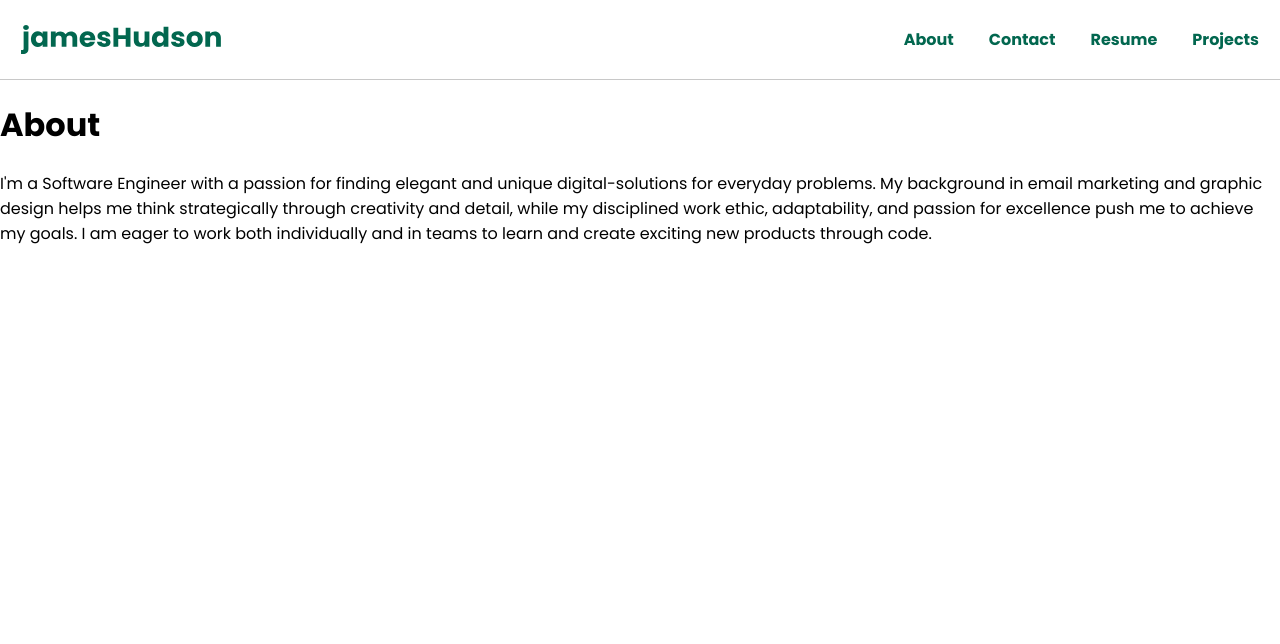
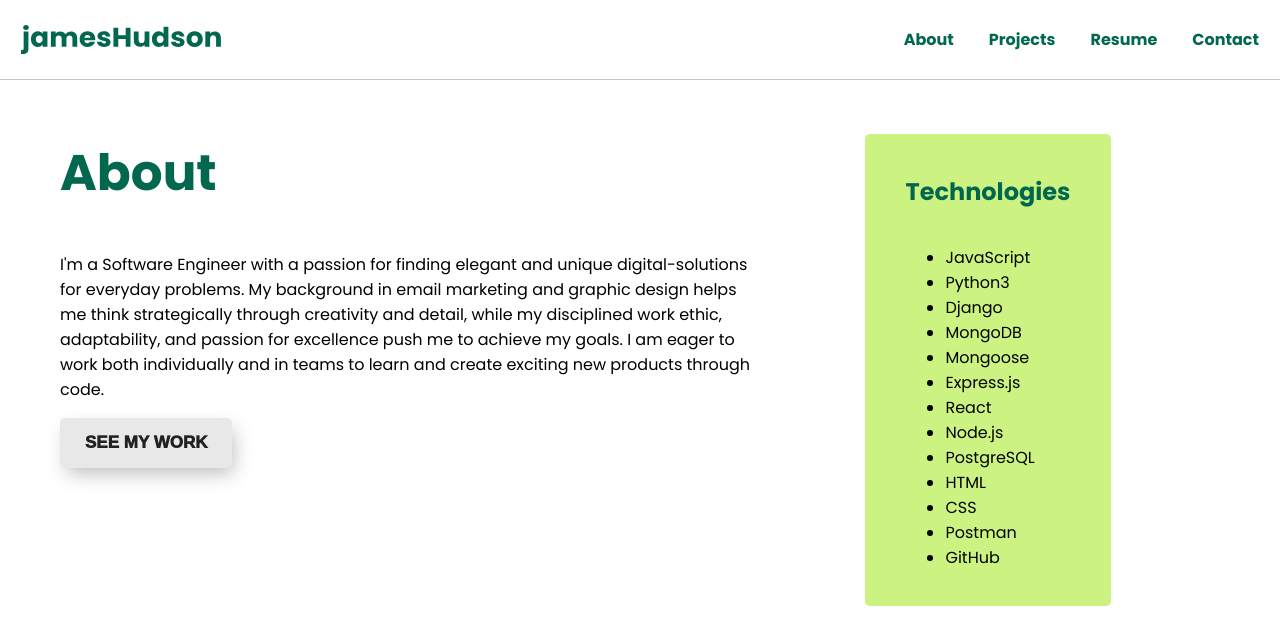
Before and after one commit to jhudson357/portfolio, a React (Create React App) app: page /about in a window 1280 px wide. Shown: the top 644 px of the page. Built offline with nearby package versions, Linux system fonts and the light colour scheme.

Commit message:
add stylying to about page

```diff
--- a/src/App.jsx
+++ b/src/App.jsx
@@ -1,6 +1,6 @@
 import { Routes, Route } from 'react-router-dom'
 import Home from './pages/Home/Home'
-import About from './pages/About'
+import About from './pages/About/About'
 import Contact from './pages/Contact'
 import Resume from './pages/Resume'
 import Projects from './pages/Projects'
--- a/src/components/NavBar/NavBar.jsx
+++ b/src/components/NavBar/NavBar.jsx
@@ -15,9 +15,9 @@ const NavBar = () => {
 
       <ul className={styles.navLinks}>
         <li><Link to='/about' >About</Link></li>
+        <li><Link to='/projects' >Projects</Link></li>
+        <li><Link to='/resume' >Resume</Link></li>
         <li><Link to='/contact' >Contact</Link></li>
-        <li><Link to='/resume' >Resume</Link></li>
-        <li><Link to='/projects' >Projects</Link></li>
       </ul>
 
     </nav>
--- a/src/components/NavBar/NavBar.module.css
+++ b/src/components/NavBar/NavBar.module.css
@@ -34,6 +34,6 @@
 }
 
 a {
-  color: #02674F;
+  color: var(--primary);
   text-decoration: none;
 }
--- /dev/null
+++ b/src/data/technologies.js
@@ -0,0 +1,19 @@
+let technologies = [
+  'JavaScript',
+  'Python3',
+  'Django',
+  'MongoDB',
+  'Mongoose',
+  'Express.js',
+  'React',
+  'Node.js',
+  'PostgreSQL',
+  'HTML',
+  'CSS',
+  'Postman',
+  'GitHub'
+]
+
+export {
+  technologies
+}
--- a/src/index.css
+++ b/src/index.css
@@ -4,16 +4,16 @@
 
 body {
   margin: 0;
-  /* font-family: -apple-system, BlinkMacSystemFont, 'Segoe UI', 'Roboto', 'Oxygen',
-    'Ubuntu', 'Cantarell', 'Fira Sans', 'Droid Sans', 'Helvetica Neue',
-    sans-serif; */
   font-family: 'Poppins', sans-serif;
 
   -webkit-font-smoothing: antialiased;
   -moz-osx-font-smoothing: grayscale;
+
+  --primary: #02674F;
+  --secondary: #CCF381;
 }
 
-code {
+/* code {
   font-family: source-code-pro, Menlo, Monaco, Consolas, 'Courier New',
     monospace;
-}
+} */
--- a/src/pages/About.jsx
+++ /dev/null
@@ -1,12 +0,0 @@
-const About = () => {
-  return (
-    <>
-      <h1>About</h1>
-      <p>
-        I'm a Software Engineer with a passion for finding elegant and unique digital-solutions for everyday problems. My background in email marketing and graphic design helps me think strategically through creativity and detail, while my disciplined work ethic, adaptability, and passion for excellence push me to achieve my goals. I am eager to work both individually and in teams to learn and create exciting new products through code.
-      </p>
-    </>
-  )
-}
-
-export default About
--- /dev/null
+++ b/src/pages/About/About.jsx
@@ -0,0 +1,39 @@
+import styles from './About.module.css'
+import { technologies } from '../../data/technologies'
+
+const About = () => {
+  return (
+    <section className={styles.aboutContainer}>
+      <div className={styles.topHalf}>
+        <div className={styles.about}>
+          <div className={styles.header}>
+            <h1>About</h1>
+          </div>
+          <div className={styles.paragraph}>
+            <p>
+              I'm a Software Engineer with a passion for finding elegant and unique digital-solutions for everyday problems. My background in email marketing and graphic design helps me think strategically through creativity and detail, while my disciplined work ethic, adaptability, and passion for excellence push me to achieve my goals. I am eager to work both individually and in teams to learn and create exciting new products through code.
+            </p>
+          </div>
+          <a href="/projects">
+            <button className={styles.button}>
+                SEE MY WORK
+            </button>
+          </a>
+        </div>
+        <div className={styles.technologies}>
+          <h2>Technologies</h2>
+          <ul>
+            {technologies.map(technology =>
+              <li className={technology}>
+                {technology}
+              </li>
+            )}
+          </ul>
+        </div>
+      </div>
+      <div className={styles.bottomHalf}></div>
+    </section>
+  )
+}
+
+export default About
--- /dev/null
+++ b/src/pages/About/About.module.css
@@ -0,0 +1,79 @@
+.aboutContainer {
+  display: flex;
+  height: 100vh;
+  padding: 14px 60px;
+  flex-direction: column;
+}
+
+.topHalf {
+  display: flex;
+}
+
+/* .bottomHalf {
+  background-color: red;
+} */
+
+.about {
+  width: 60%;
+}
+
+.header > h1 {
+  color: var(--primary);
+  font-size: 50px;
+}
+
+.technologies {
+  display: flex;
+  flex-direction: column;
+  align-items: flex-start;
+  border-radius: 5px;
+  padding: 20px 40px;
+  background-color: var(--secondary);
+  margin-top: 40px;
+  margin-left: auto;
+  margin-right: auto;
+  /* height: 470px; */
+}
+
+.technologies > h2 {
+  color: var(--primary);
+}
+
+button {
+  padding: 15px 25px;
+  border: unset;
+  border-radius: 5px;
+  color: #212121;
+  z-index: 1;
+  background: #e8e8e8;
+  position: relative;
+  font-weight: 1000;
+  font-size: 17px;
+  -webkit-box-shadow: 4px 8px 19px -3px rgba(0,0,0,0.27);
+  box-shadow: 4px 8px 19px -3px rgba(0,0,0,0.27);
+  transition: all 250ms;
+  overflow: hidden;
+}
+
+button::before {
+  content: "";
+  position: absolute;
+  top: 0;
+  left: 0;
+  height: 100%;
+  width: 0;
+  border-radius: 5px;
+  background-color: var(--secondary);
+  z-index: -1;
+  -webkit-box-shadow: 4px 8px 19px -3px rgba(0,0,0,0.27);
+  box-shadow: 4px 8px 19px -3px rgba(0,0,0,0.27);
+  transition: all 250ms
+}
+
+button:hover {
+  color: var(--primary);
+}
+
+button:hover::before {
+  width: 100%;
+}
--- a/src/pages/Home/Home.module.css
+++ b/src/pages/Home/Home.module.css
@@ -4,13 +4,13 @@
 }
 
 .text {
-  background-color: #02674F;
+  background-color: var(--primary);
   width: 70%;
   padding: 14px 60px;
 }
 
 .text > h1 {
-  color: #CCF381;
+  color: var(--secondary);
   font-size: 50px;
 }
 
@@ -22,7 +22,7 @@
   display: flex;
   align-items:flex-start;
   justify-content: center;
-  background: #CCF381;
+  background: var(--secondary);
   width: 30%;
   padding-top: 15px;
 
@@ -31,6 +31,6 @@
 .profile > img {
   width: 80%;
   border-radius: 5px;
-  box-shadow: 10px 10px 0px 1px #02674F;
+  box-shadow: 10px 10px 0px 1px var(--primary);
   margin-top: 41.5px;
 }
```
Also changed, not shown: 1 other file (tests, documents, lock files or other folders).
